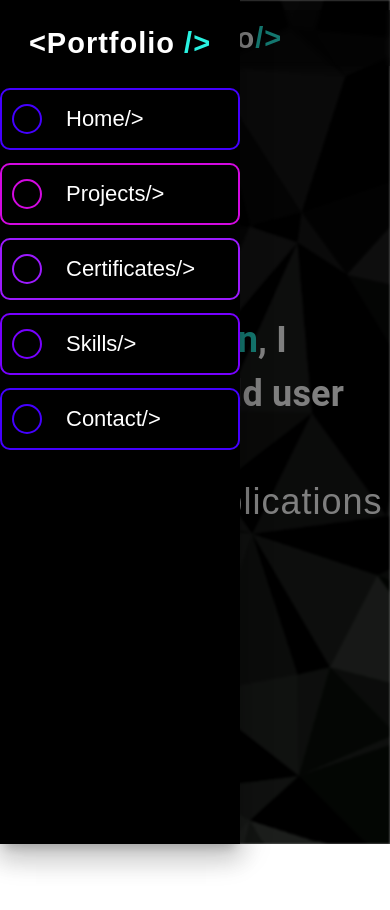
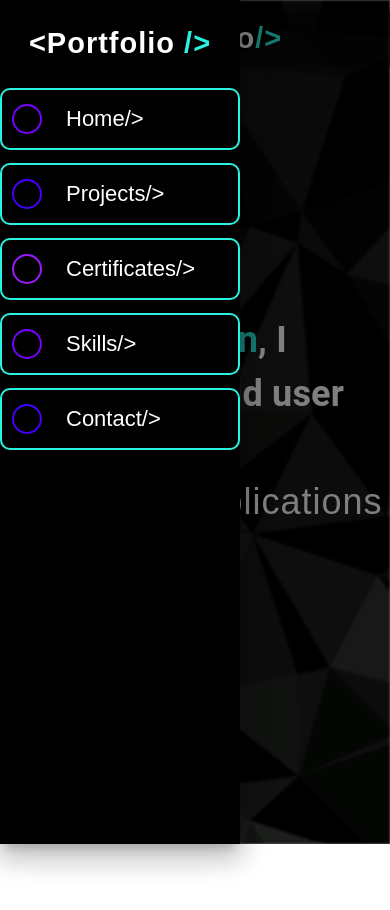
Before and after one commit to faizaansheikh/Portfolio, a React (Create React App) app: page / in a window 390 px wide. Both pictures are taken after a click on the button "open drawer". Shown: the top 910 px of the page. Built offline with nearby package versions, Linux system fonts and the light colour scheme; a small style sheet from the web is missing; a web font is replaced by a local one.

Commit message:
Update Navbar.jsx

```diff
--- a/src/components/Home/Navbar.jsx
+++ b/src/components/Home/Navbar.jsx
@@ -45,7 +45,7 @@ function Navbar(props) {
     // setSkill(true);
     setMobileOpen(false)
   };
-  const colors = ["#4400FF", "#D309E1", "#9C1AFF", "#7700FF", "#4400FF"]
+  const colors = ["#7700FF", "#4400FF", "#9C1AFF", "#7700FF", "#4400FF"]
   const drawer = (
     <Box onClick={handleDrawerToggle} sx={{ textAlign: "center",color:'white' }}>
        <Typography
@@ -71,7 +71,7 @@ function Navbar(props) {
       <Divider />
       <List>
         {navItems.map((item,i) => (
-          <ListItem sx={{border:`2px solid ${colors[i]}`,mt:'13px',borderRadius:'10px',"&:hover":{border:`2px solid white`}}} key={i} disablePadding>
+          <ListItem sx={{border:`2px solid ${FAColor}`,mt:'13px',borderRadius:'10px',"&:hover":{border:`2px solid white`}}} key={i} disablePadding>
             <Box sx={{borderRadius:'100%',border:`2px solid ${colors[i]}`,width:'30px',height:'30px',ml:'10px'}}></Box>
             <ListItemButton sx={{ textAlign: "center" }}>
               {/* <ListItemText primary={item} /> */}
```
